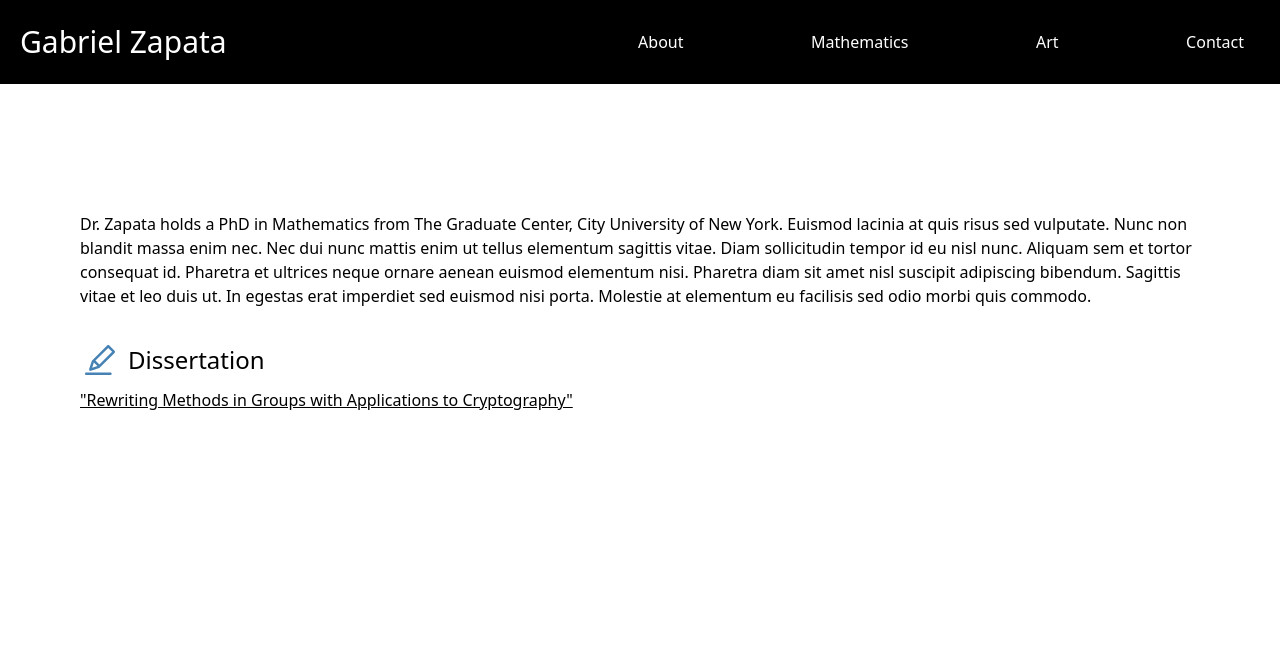
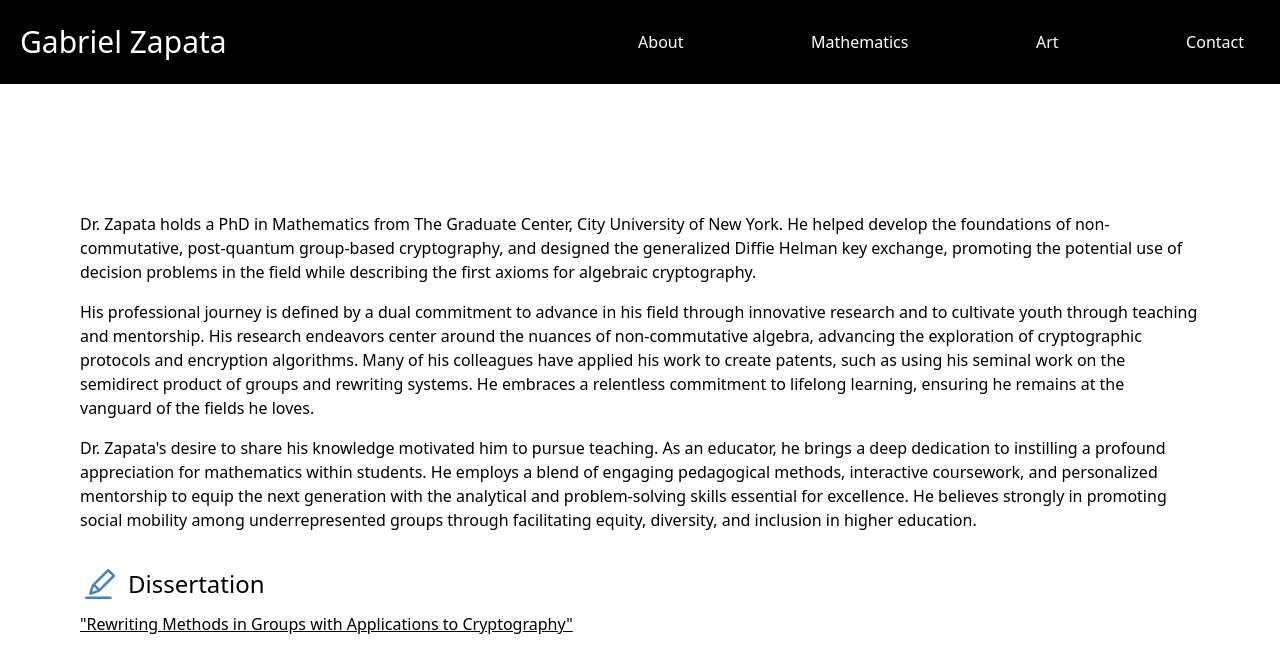
Before and after one commit to kendalenz/gabriel-website, a React (Vite) app: page /mathematics in a window 1280 px wide. Shown: the top 672 px of the page. Built offline with nearby package versions, Linux system fonts and the light colour scheme.

Commit message:
added text to math page

```diff
--- a/src/scenes/mathematics/index.tsx
+++ b/src/scenes/mathematics/index.tsx
@@ -14,7 +14,15 @@ const Mathematics = () => {
           visible: { opacity: 1, x: 0 },
         }}
       >
-        Dr. Zapata holds a PhD in Mathematics from The Graduate Center, City University of New York. Euismod lacinia at quis risus sed vulputate. Nunc non blandit massa enim nec. Nec dui nunc mattis enim ut tellus elementum sagittis vitae. Diam sollicitudin tempor id eu nisl nunc. Aliquam sem et tortor consequat id. Pharetra et ultrices neque ornare aenean euismod elementum nisi. Pharetra diam sit amet nisl suscipit adipiscing bibendum. Sagittis vitae et leo duis ut. In egestas erat imperdiet sed euismod nisi porta. Molestie at elementum eu facilisis sed odio morbi quis commodo.
+        <p className='mb-4'>
+          Dr. Zapata holds a PhD in Mathematics from The Graduate Center, City University of New York. He helped develop the foundations of non-commutative, post-quantum group-based cryptography, and designed the generalized Diffie Helman key exchange, promoting the potential use of decision problems in the field while describing the first axioms for algebraic cryptography.
+        </p>
+        <p className='mb-4'>
+          His professional journey is defined by a dual commitment to advance in his field through innovative research and to cultivate youth through teaching and mentorship. His research endeavors center around the nuances of non-commutative algebra, advancing the exploration of cryptographic protocols and encryption algorithms. Many of his colleagues have applied his work to create patents, such as using his seminal work on the semidirect product of groups and rewriting systems. He embraces a relentless commitment to lifelong learning, ensuring he remains at the vanguard of the fields he loves.
+        </p>
+        <p>
+          Dr. Zapata's desire to share his knowledge motivated him to pursue teaching. As an educator, he brings a deep dedication to instilling a profound appreciation for mathematics within students. He employs a blend of engaging pedagogical methods, interactive coursework, and personalized mentorship to equip the next generation with the analytical and problem-solving skills essential for excellence. He believes strongly in promoting social mobility among underrepresented groups through facilitating equity, diversity, and inclusion in higher education.
+        </p>
       </motion.div>
       <motion.div
         className='relative mt-16 basis-2/5 md:mt-0'
```
Also changed, not shown: src/assets/archer.png (deleted).
